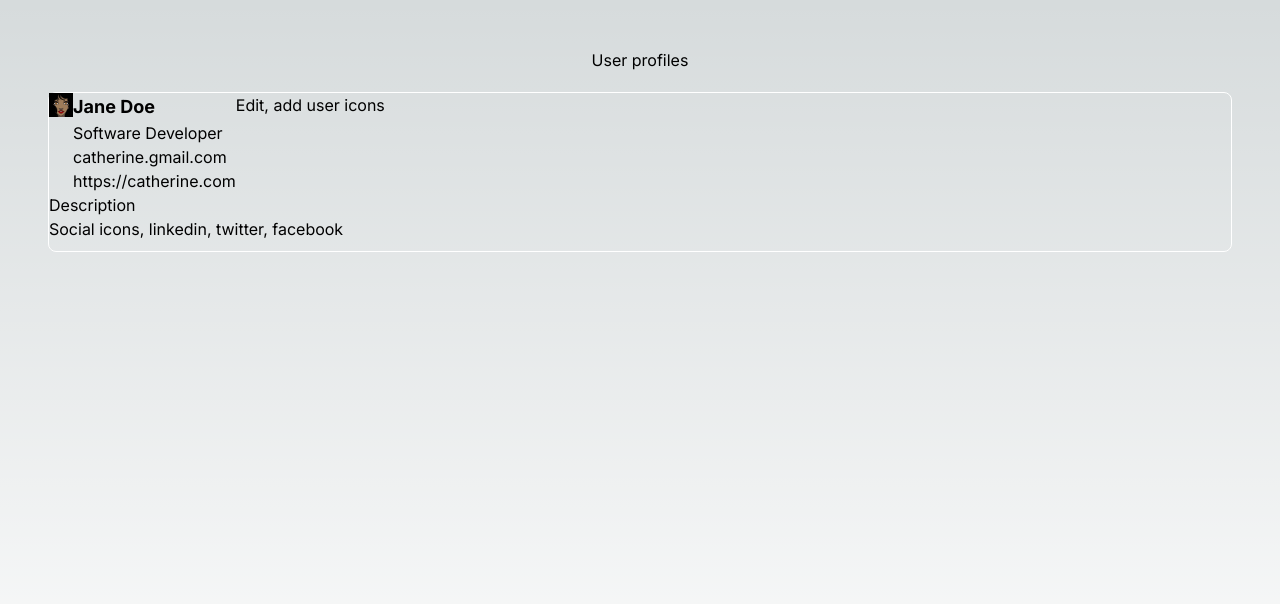
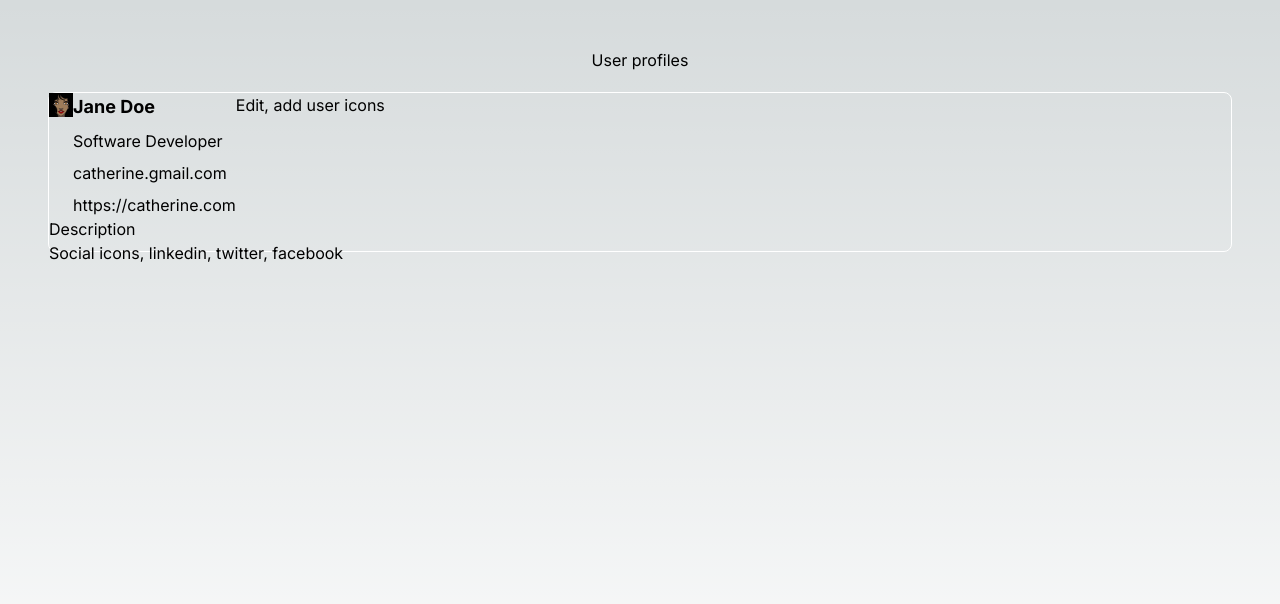
Before and after one commit to esthercate/user-profiles, a Next.js app: page / in a window 1280 px wide. Shown: the top 604 px of the page. Built offline with nearby package versions, Linux system fonts and the light colour scheme.

Commit message:
style changes

```diff
--- a/app/page.tsx
+++ b/app/page.tsx
@@ -10,7 +10,7 @@ export default function Home() {
           <div>
             <Image src='/woman.png' alt='User Profile' height={24} width={24} />
           </div>
-          <div>
+          <div className="flex flex-col gap-2">
             <h1 className="font-bold text-lg">Jane Doe</h1>
             <p>Software Developer</p>
             <p>catherine.gmail.com</p>
```
